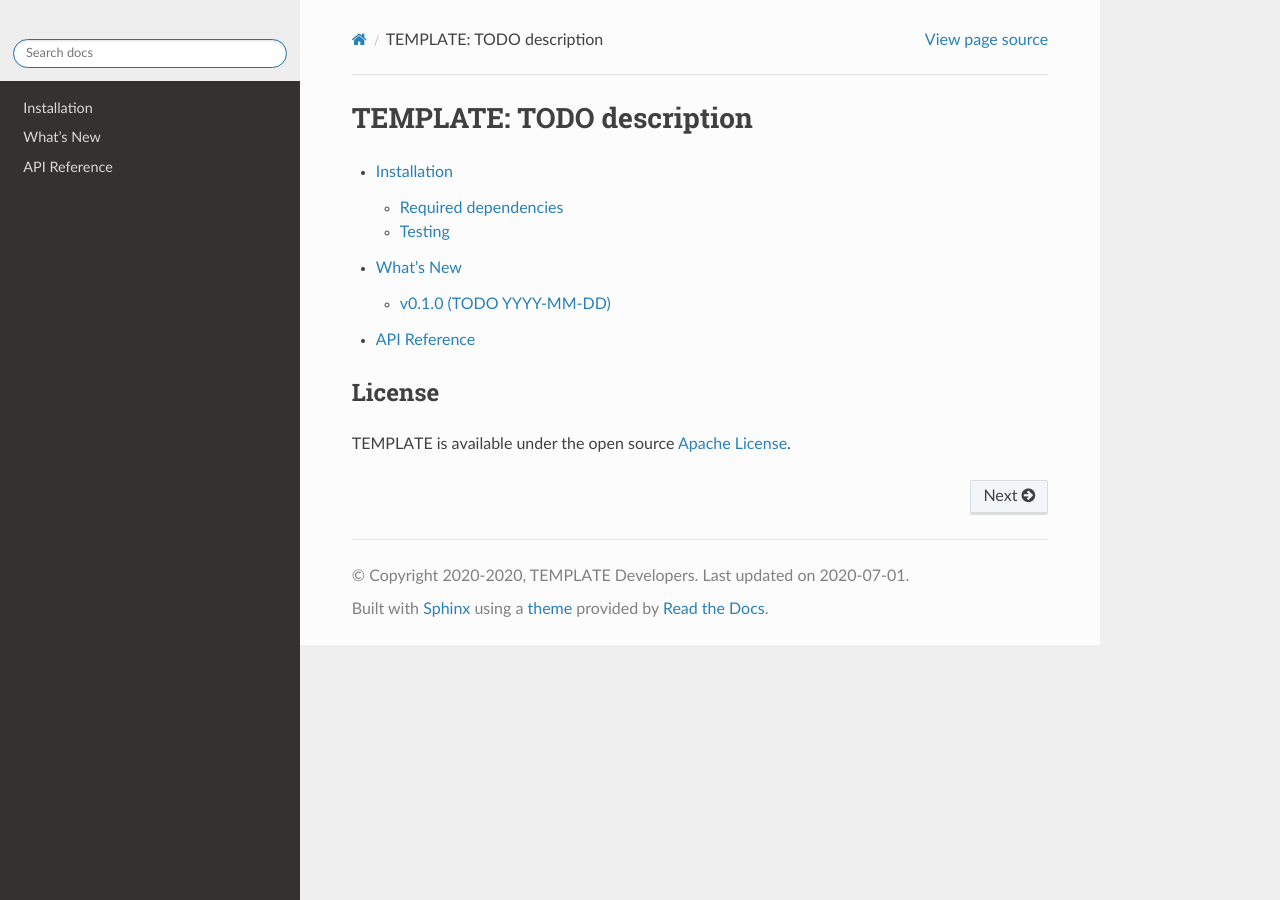
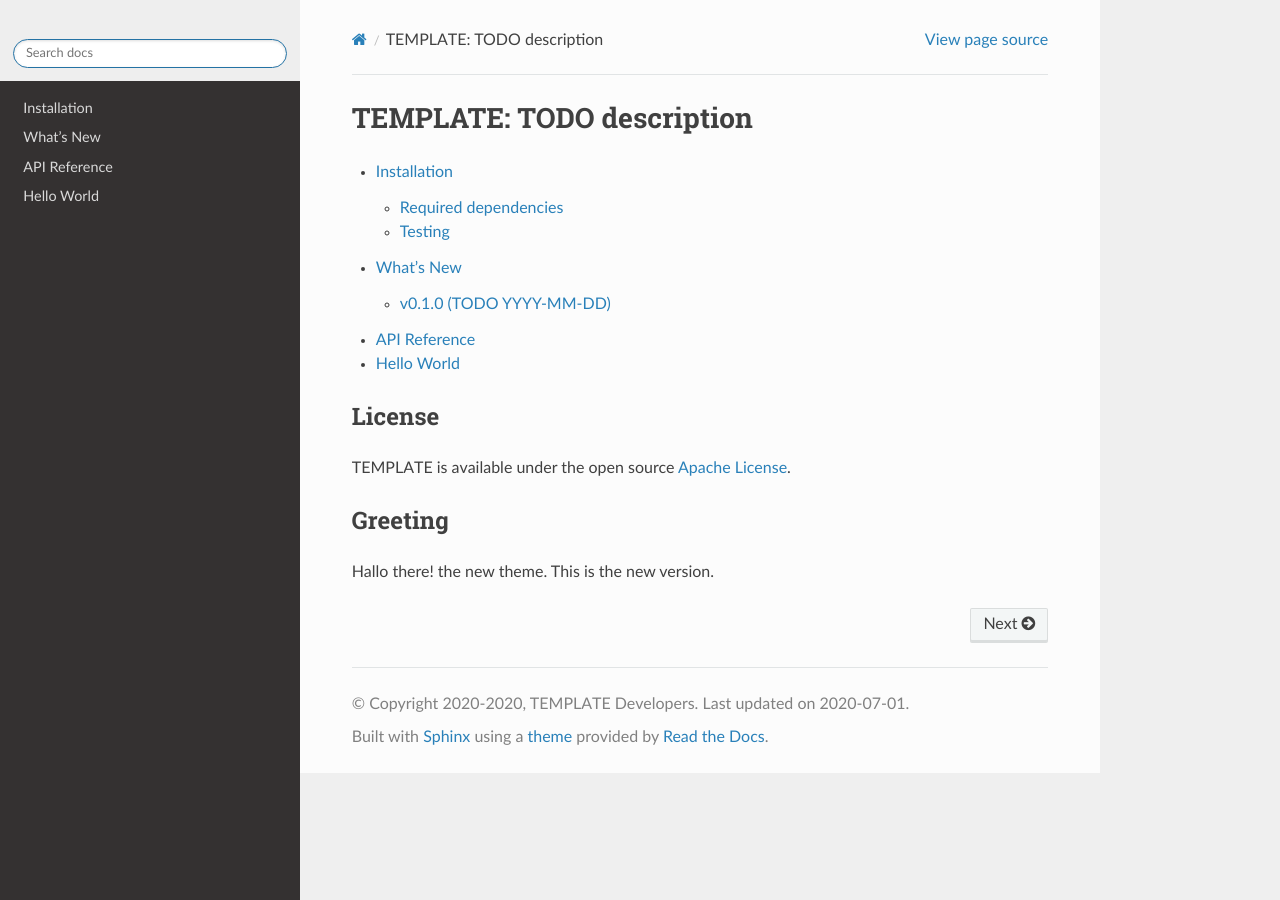
Before and after one commit to crusaderky/python_project_template, a Sphinx documentation site: the page built from doc/index.rst, in a window 1280 px wide. Built offline with Sphinx 7.4.7 and the Read the Docs theme 2.0.0, drawn with Linux system fonts in a browser that asks for light colours; the version number could not be read and is left out.

Commit message:
created a new page hello world

```diff
--- a/doc/conf.py
+++ b/doc/conf.py
@@ -114,6 +114,7 @@ pygments_style = "sphinx"
 # The theme to use for HTML and HTML Help pages.  See the documentation for
 # a list of builtin themes.
 html_theme = "sphinx_rtd_theme"
+
 
 # Theme options are theme-specific and customize the look and feel of a theme
 # further.  For a list of options available for each theme, see the
--- /dev/null
+++ b/doc/helloworld.rst
@@ -0,0 +1,8 @@
+Hello World
+==============
+
+Hallo everyone.
+
+
+.. autofunction:: TEMPLATE.hello
+   :noindex:
--- a/doc/index.rst
+++ b/doc/index.rst
@@ -14,3 +15,9 @@ License
 TEMPLATE is available under the open source `Apache License`__.
 
 __ http://www.apache.org/licenses/LICENSE-2.0.html
+
+Greeting
+--------
+
+Hallo there! the new theme.
+This is the new version.
```
Also changed, not shown: other parts of doc/index.rst (+1 -0 lines).
